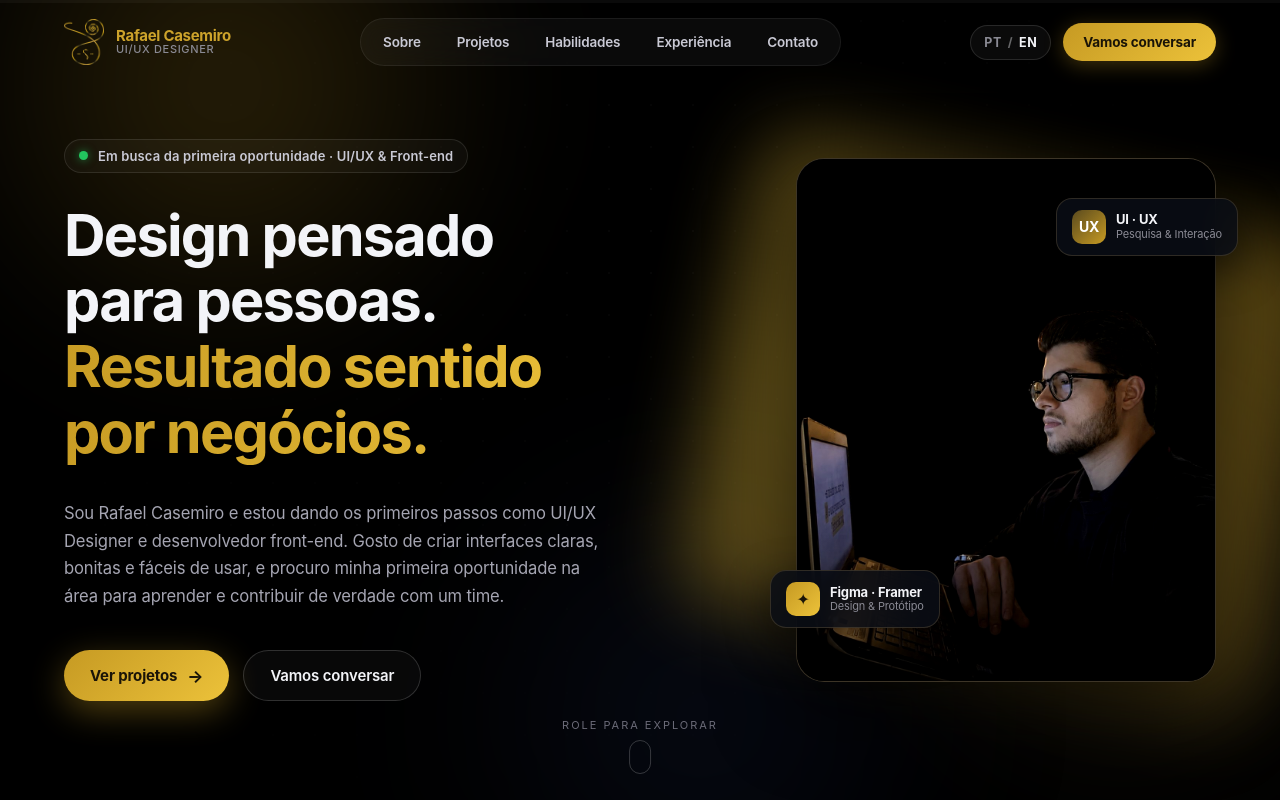
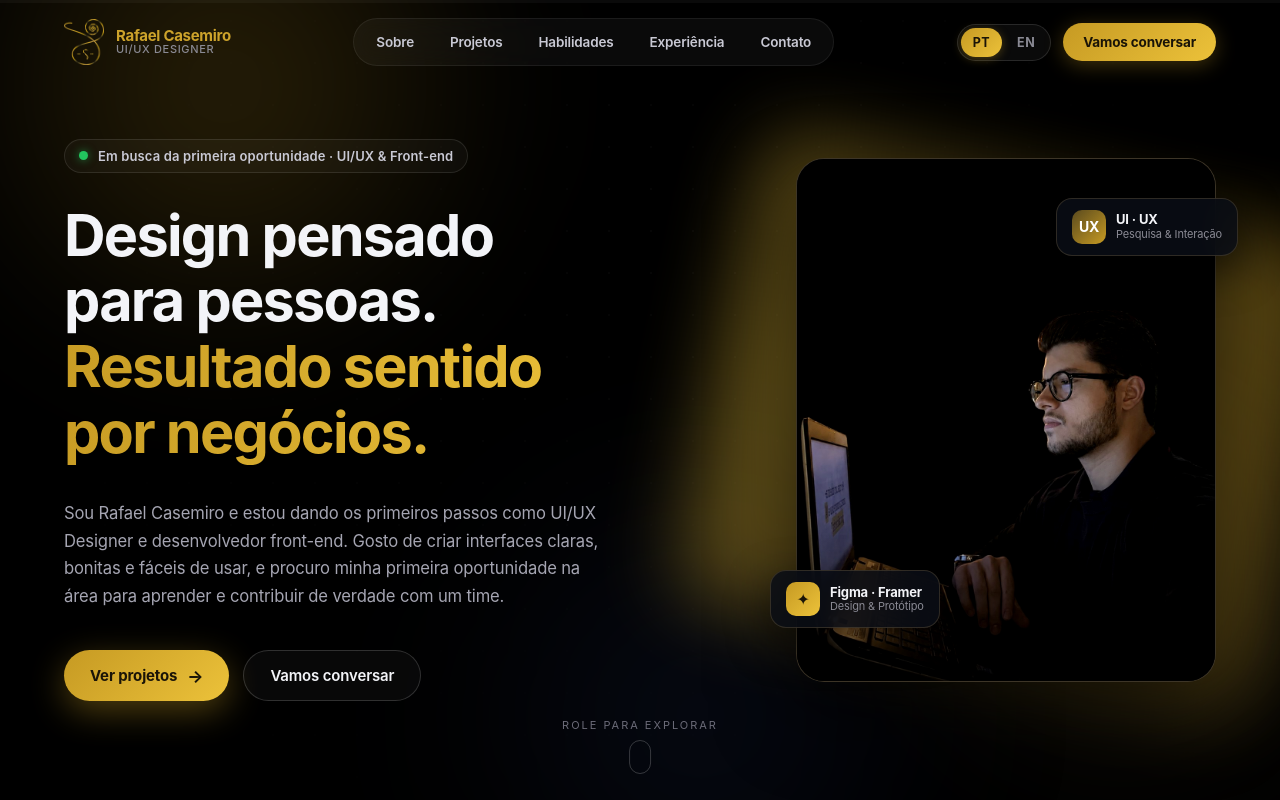
Before and after one commit to rafaelcasemiro01/Rafael-Casemiro---Portf-lio, a React (Vite) app in the folder portfolio-react/: page / in a window 1280 px wide. Shown: the top 800 px of the page. Built offline with nearby package versions, Linux system fonts and the light colour scheme.

Commit message:
toggle PT/EN com lingua ativa destacada

```diff
--- a/portfolio-react/src/App.jsx
+++ b/portfolio-react/src/App.jsx
@@ -204,11 +204,29 @@ export default function App() {
         </nav>
 
         <div style={s('display:flex;align-items:center;gap:12px;')}>
-          <button onClick={toggleLang} className="lang-btn" style={s('display:inline-flex;align-items:center;gap:6px;padding:9px 13px;border-radius:999px;border:1px solid rgba(255,255,255,0.12);background:rgba(255,255,255,0.04);color:#f3f4f8;font-size:12.5px;font-weight:700;letter-spacing:0.04em;cursor:pointer;')}>
-            <span style={s('color:#8a8a94;')}>{lang.toUpperCase()}</span>
-            <span style={s('opacity:.4;')}>/</span>
-            <span>{lang === 'pt' ? 'EN' : 'PT'}</span>
-          </button>
+          <div role="group" aria-label="Idioma / Language" style={s('display:inline-flex;align-items:center;gap:3px;padding:3px;border-radius:999px;border:1px solid rgba(255,255,255,0.12);background:rgba(255,255,255,0.04);')}>
+            {['pt', 'en'].map((lng) => {
+              const active = lang === lng;
+              return (
+                <button
+                  key={lng}
+                  onClick={() => setLang(lng)}
+                  aria-pressed={active}
+                  style={{
+                    display: 'inline-flex', alignItems: 'center', justifyContent: 'center',
+                    minWidth: '38px', padding: '7px 12px', borderRadius: '999px', border: 'none',
+                    fontFamily: 'var(--sf)', fontSize: '12.5px', fontWeight: 700, letterSpacing: '0.04em',
+                    cursor: 'pointer', transition: 'background .25s, color .25s, box-shadow .25s',
+                    background: active ? 'linear-gradient(135deg,#c69a23,#ecc23a)' : 'transparent',
+                    color: active ? '#1a1407' : '#8a8a94',
+                    boxShadow: active ? '0 2px 10px rgba(198,154,35,0.35)' : 'none',
+                  }}
+                >
+                  {lng.toUpperCase()}
+                </button>
+              );
+            })}
+          </div>
           <a href="#contato" data-magnetic className="btn-gold nav-cta" style={s('display:inline-flex;align-items:center;gap:8px;padding:11px 20px;border-radius:999px;background:linear-gradient(135deg,#c69a23,#ecc23a);color:#1a1407;font-size:13.5px;font-weight:700;cursor:pointer;box-shadow:0 4px 20px rgba(198,154,35,0.32);')}>{c.cta}</a>
         </div>
       </header>
```
